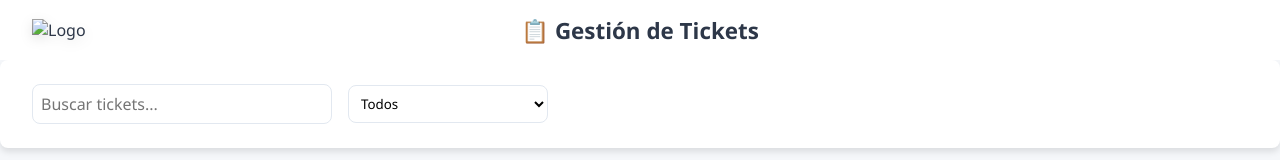
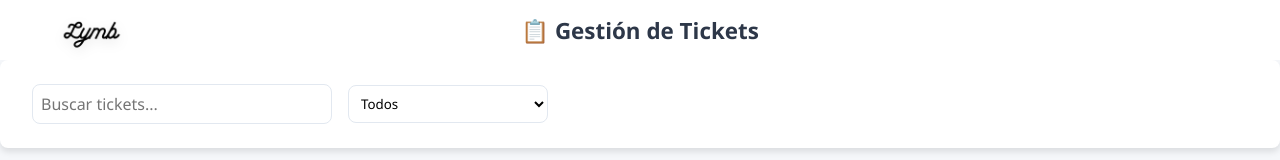
Before and after one commit to cascovalente/ticket-system, a plain HTML site: page web/user-dashboard.html in a window 1280 px wide. Shown: the top 160 px of the page. Drawn offline with Linux system fonts and the light colour scheme.

Commit message:
logo-restored
logo restaurado en el user-dashboard

```diff
--- a/web/user-dashboard.html
+++ b/web/user-dashboard.html
@@ -7,7 +7,7 @@
 </head>
 <body>
     <header class="dashboard-header">
-        <img src="logo.png" alt="Logo" class="logo" style="width: 120px;">
+        <img src="/web/assets/logo.png" alt="Logo" class="logo" style="width: 120px;">
         <h2 class="header-title">📋 Gestión de Tickets</h2>
         <div class="user-menu" id="userMenu">
             <span id="usernameDisplay"></span>
```
